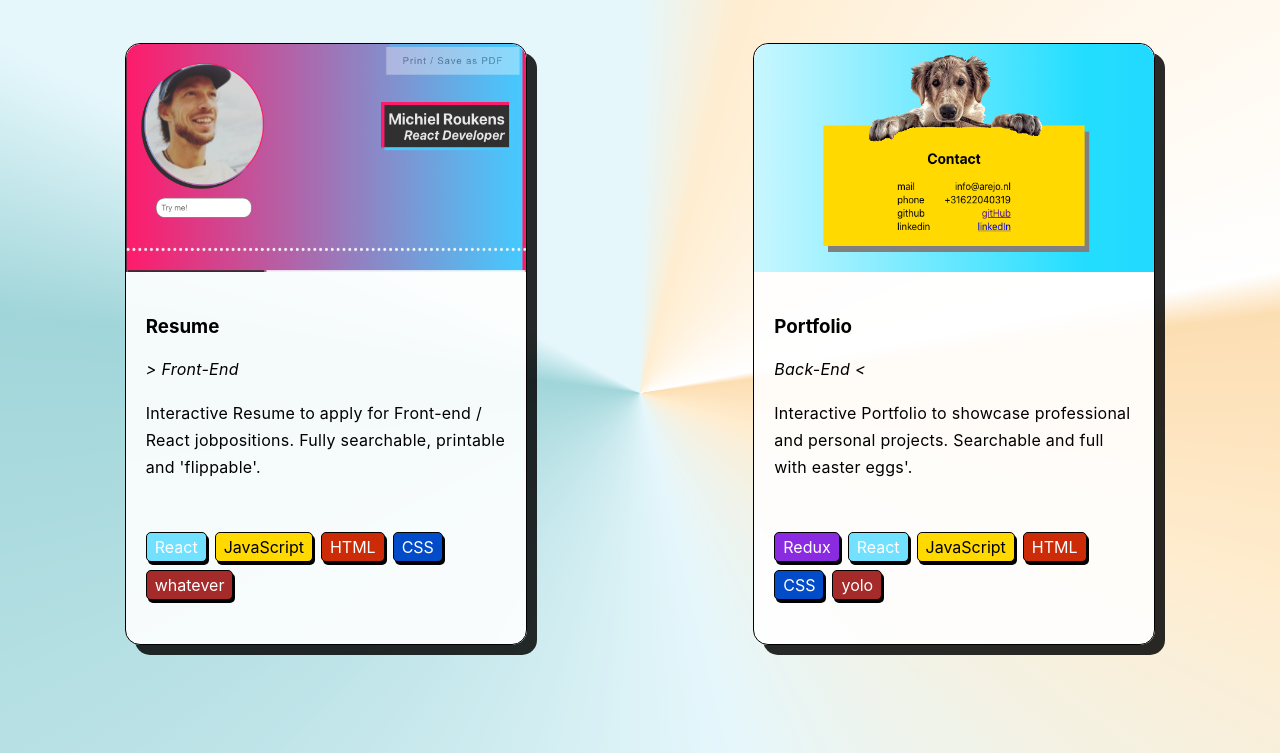
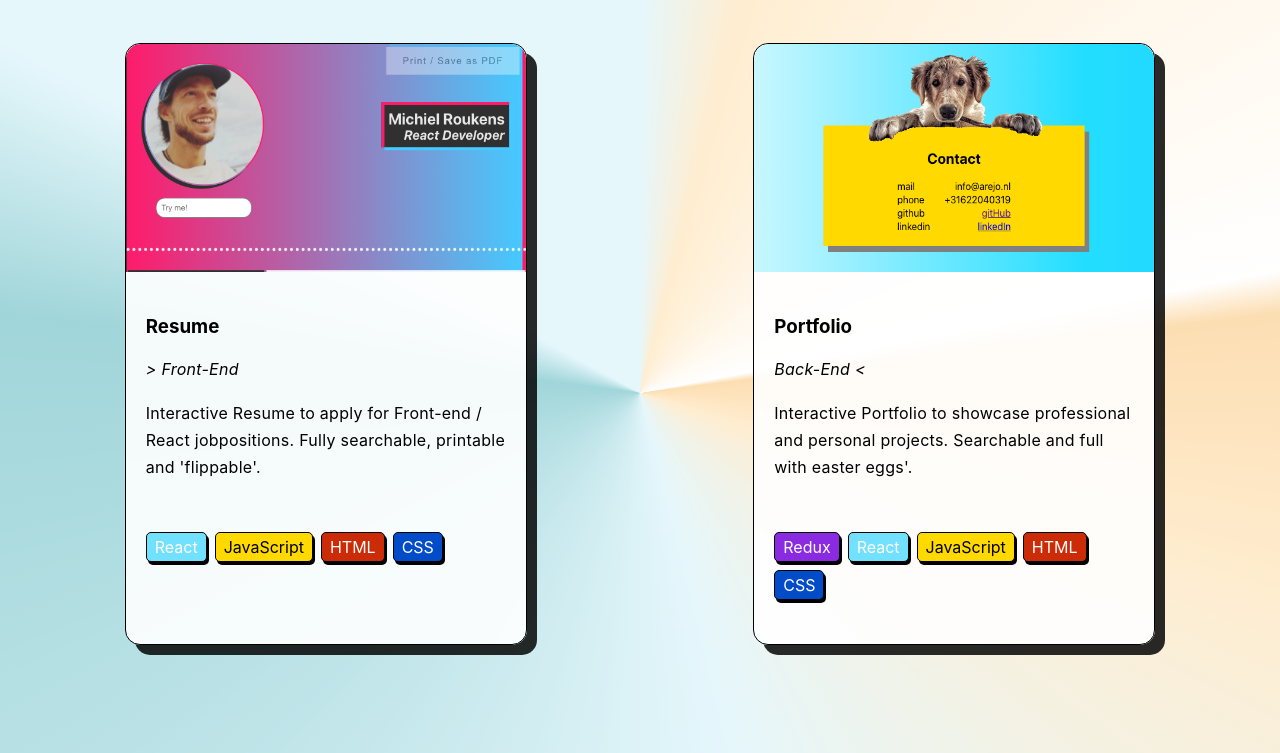
Before and after one commit to arejasverduras/portfolio, a React (Create React App) app: page /projects in a window 1280 px wide. Shown: the part 671-1424 px from the top of the page. Built offline with nearby package versions, Linux system fonts and the light colour scheme.

Commit message:
remove phony project labesl

```diff
--- a/src/App.css
+++ b/src/App.css
@@ -144,7 +144,7 @@ nav a {
 
 /* Home */
 
-.Home, .Projects, .Project, .About {
+.Projects, .About {
   background: rgba(255, 255, 255, 0.625)
 }
 
--- a/src/components/Projects/ProjectsSlice.js
+++ b/src/components/Projects/ProjectsSlice.js
@@ -11,7 +11,7 @@ const projectsSlice = createSlice({
                     description: "Interactive Resume to apply for Front-end / React jobpositions. Fully searchable, printable and 'flippable'.",
                     tileImage: "/images/projectImages/resumeTile.png",
                     images: ["/images/projectImages/resume/resume1.png","/images/projectImages/resume/resume2.png","/images/projectImages/resume/resume3.png"],
-                    tech: ['React','JavaScript', 'HTML', 'CSS','whatever'],
+                    tech: ['React','JavaScript', 'HTML', 'CSS'],
                     cat: 'Front-End',
                     type: 'Personal',
                     demoLink: "https://arejasresume.surge.sh",
@@ -24,7 +24,7 @@ const projectsSlice = createSlice({
                     description: "Interactive Portfolio to showcase professional and personal projects. Searchable and full with easter eggs'.",
                     tileImage: "/images/projectImages/portfolioTile.png",
                     images: [],
-                    tech: ['Redux', 'React', 'JavaScript' ,'HTML','CSS', 'yolo'],
+                    tech: ['Redux', 'React', 'JavaScript' ,'HTML','CSS'],
                     cat: 'Back-End',
                     type: 'Personal',
                     demoLink: "http://localhost:3000/",
```
